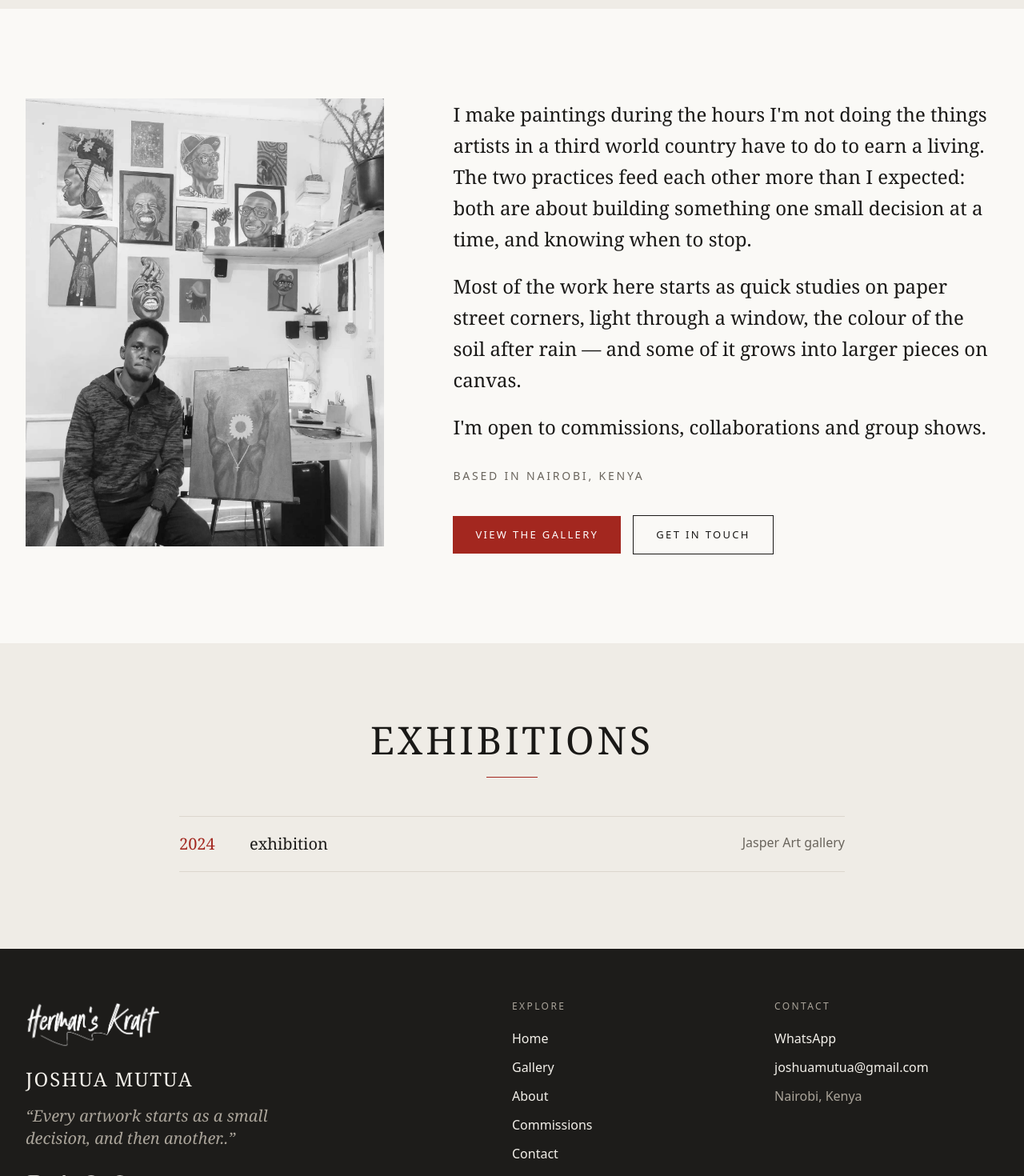
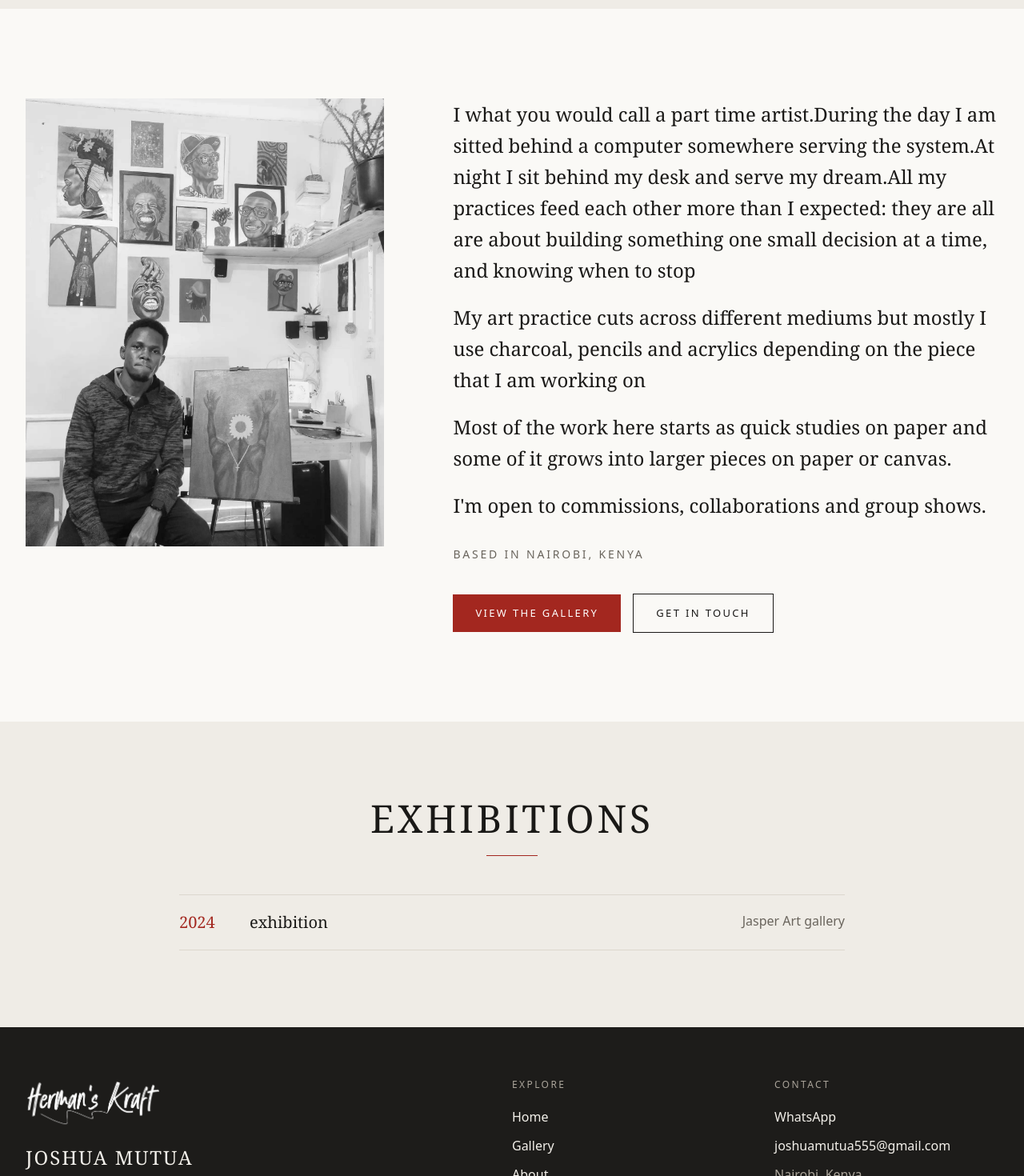
Before and after one commit to mutemijoshua/artportfolio, a Next.js app: page /about in a window 1280 px wide. Shown: the part 420-1890 px from the top of the page at 80% size. Built offline with nearby package versions, Linux system fonts and the light colour scheme.

Commit message:
About updates

```diff
--- a/src/content/site.ts
+++ b/src/content/site.ts
@@ -25,10 +25,10 @@ export const site = {
   photoAlt: "Portrait of Your Name in the studio",
 
   // The artwork shown large in the home page hero (its slug from artworks.ts).
-  heroArtwork: "night-matatu",
+  heroArtwork: "Serenity",
 
   // ── Contact ───────────────────────────────────────────────
-  email: "joshuamutua@gmail.com",
+  email: "joshuamutua555@gmail.com",
   // WhatsApp number in international format: country code + number,
   // no "+", no spaces, no leading 0.  0712 345 678  →  "254712345678"
   whatsapp: "254742764477",
@@ -45,7 +45,7 @@ export const site = {
   // ── Home page ─────────────────────────────────────────────
   // The "Who is …?" section. Keep it to two short paragraphs.
   intro: [
-    "I'm a painter,Web designer, software develope based in Nairobi. By day I work in tech; in the evenings I gather any of the will power that is left, sit down behind my desk and paint.",
+    "I'm a painter,Web designer, software developer based in Nairobi. By day I work in tech; in the evenings I gather any of the will power that is left, sit down behind my desk and sketch, draw or paint.",
     "My work moves between quick studies on paper and larger pieces on canvas or on paper, and I take on a small number of commissions each year.",
   ],
 
@@ -77,8 +77,9 @@ export const site = {
   // ── About page ────────────────────────────────────────────
   // Each string is one paragraph.
   bio: [
-    "I make paintings during the hours I'm not doing the things artists in a third world country have to do to earn a living. The two practices feed each other more than I expected: both are about building something one small decision at a time, and knowing when to stop.",
-    "Most of the work here starts as quick studies on paper street corners, light through a window, the colour of the soil after rain — and some of it grows into larger pieces on canvas.",
+    "I what you would call a part time artist.During the day I am sitted behind a computer somewhere serving the system.At night I sit behind my desk and serve my dream.All my practices feed each other more than I expected: they are all are about building something one small decision at a time, and knowing when to stop",
+    "My art practice cuts across different mediums but mostly I use charcoal, pencils and acrylics depending on the piece that I am working on",
+    "Most of the work here starts as quick studies on paper and some of it grows into larger pieces on paper or canvas.",
     "I'm open to commissions, collaborations and group shows.",
   ],
 
@@ -91,7 +92,7 @@ export const site = {
   // ── Commissions page ──────────────────────────────────────
   commissions: {
     intro:
-      "I paint a small number of commissions each year — portraits and concept pieces that matter to you, or a piece made for a particular wall.",
+      "I paint a small number of commissions each year, portraits and concept pieces that matter to you, or a piece made for a particular wall.",
     steps: [
       { title: "Get in touch", text: "Message me on WhatsApp or email with what you have in mind, the size, and any photos or references." },
       { title: "Agree the details", text: "We settle the size, medium, price and timeline. A deposit secures your place in the schedule." },
```
Also changed, not shown: 1 other file (tests, documents, lock files or other folders).
